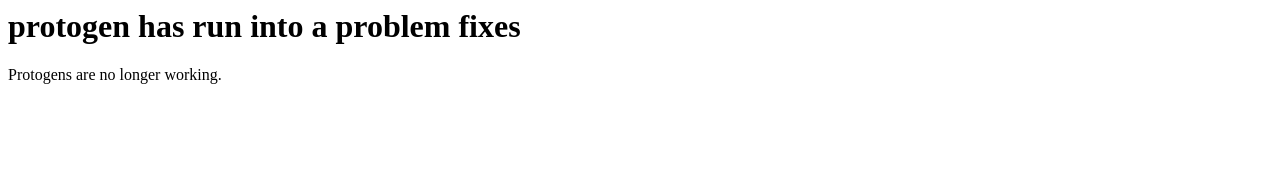
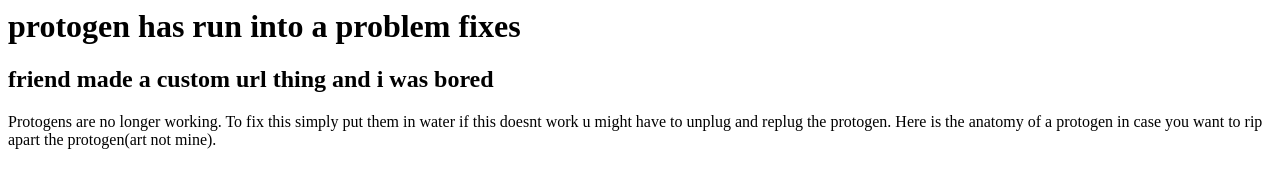
Before and after one commit to Shywolf101/pww.proot.os, a plain HTML site: page index.html in a window 1280 px wide. Drawn offline with Linux system fonts and the light colour scheme.

Commit message:
Update index.html

```diff
--- a/index.html
+++ b/index.html
@@ -7,9 +7,10 @@
 </head>
 <body>
     <h1>protogen has run into a problem fixes</h1>
+    <h2>friend made a custom url thing and i was bored</h2>
 
-
-   <p>Protogens are no longer working.</p>
+   <p>Protogens are no longer working. To fix this simply put them in water if this doesnt work u might have to unplug and replug the protogen.
+    Here is the anatomy of a protogen in case you want to rip apart the protogen(art not mine).</p>
    <div class="wrapper">
 
     <img src="Img/Protogen.jfif" alt="">
```
